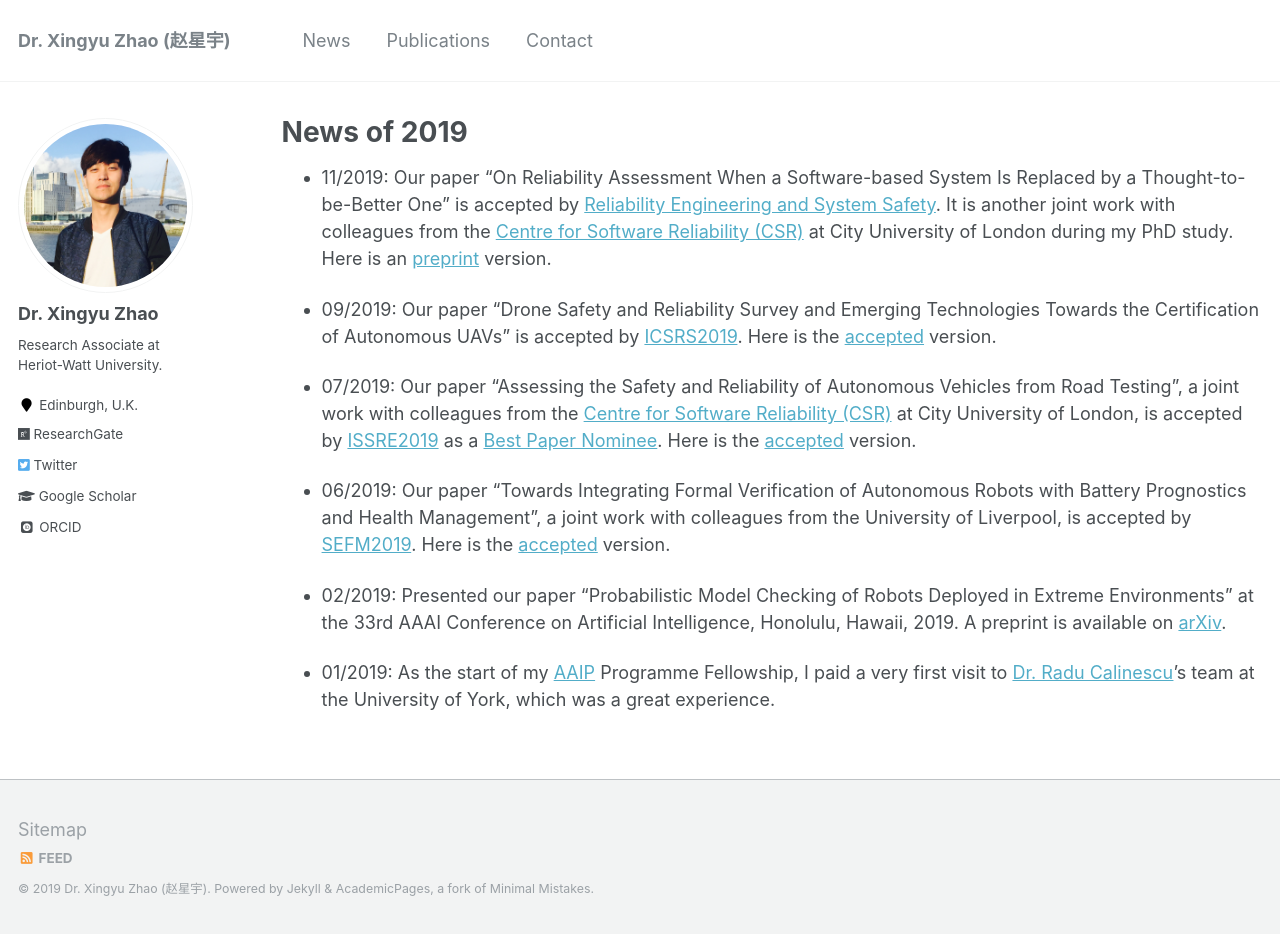
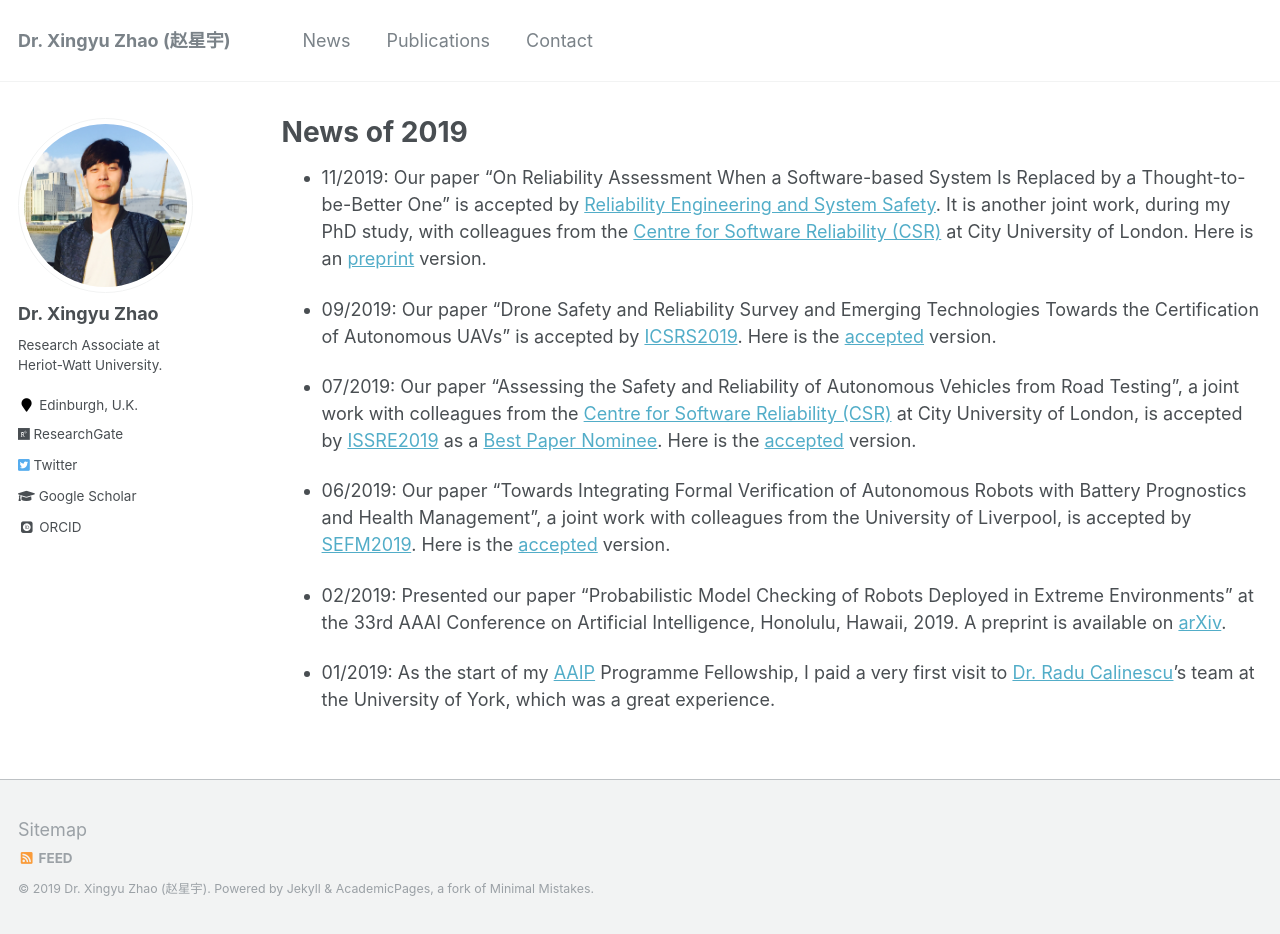
Before and after one commit to x-y-zhao/x-y-zhao.github.io, a Jekyll site: the page built from _pages/news.md, in a window 1280 px wide and 934 px high. Built offline with Jekyll 4.4.1, drawn with Linux system fonts in a browser that asks for light colours; some web fonts are replaced.

Commit message:
Update news.md

```diff
--- a/_pages/news.md
+++ b/_pages/news.md
@@ -9,7 +9,7 @@ redirect_from:
 
 {% include base_path %}
 
-* 11/2019: Our paper "On Reliability Assessment When a Software-based System Is Replaced by a Thought-to-be-Better One" is accepted by [Reliability Engineering and System Safety](https://www.journals.elsevier.com/reliability-engineering-and-system-safety). It is another joint work with colleagues from the [Centre for Software Reliability (CSR)](https://www.city.ac.uk/about/schools/mathematics-computer-science-engineering/research/centre-for-software-reliability) at City University of London during my PhD study. Here is an [preprint](https://x-y-zhao.github.io/files/NWTES_RESS.pdf) version.
+* 11/2019: Our paper "On Reliability Assessment When a Software-based System Is Replaced by a Thought-to-be-Better One" is accepted by [Reliability Engineering and System Safety](https://www.journals.elsevier.com/reliability-engineering-and-system-safety). It is another joint work, during my PhD study, with colleagues from the [Centre for Software Reliability (CSR)](https://www.city.ac.uk/about/schools/mathematics-computer-science-engineering/research/centre-for-software-reliability) at City University of London. Here is an [preprint](https://x-y-zhao.github.io/files/NWTES_RESS.pdf) version.
 
 * 09/2019: Our paper "Drone Safety and Reliability Survey and Emerging Technologies Towards the Certification of Autonomous UAVs" is accepted by [ICSRS2019](http://www.icsrs.org/). Here is the [accepted](https://x-y-zhao.github.io/files/ICSRS2019.pdf) version.
 
```
